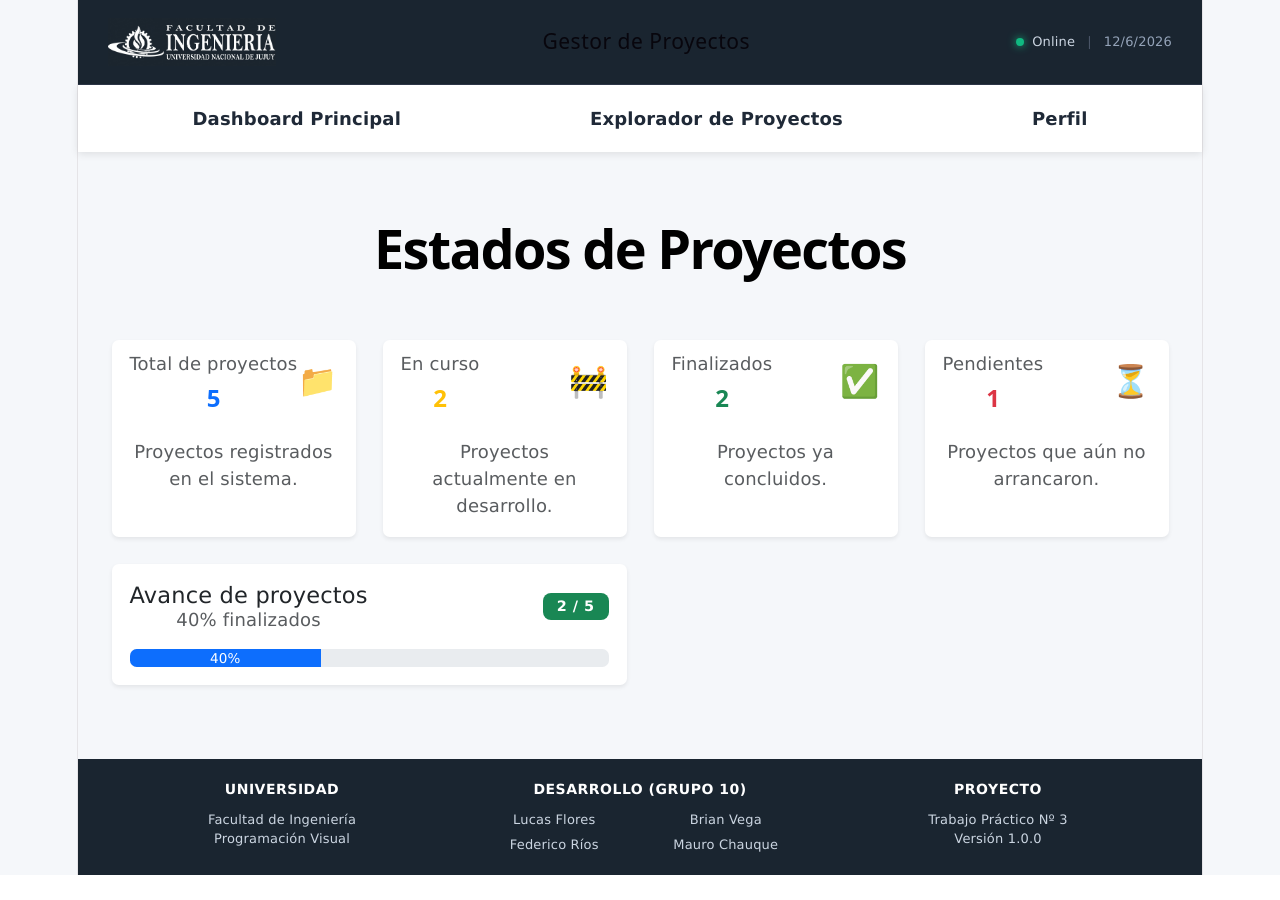
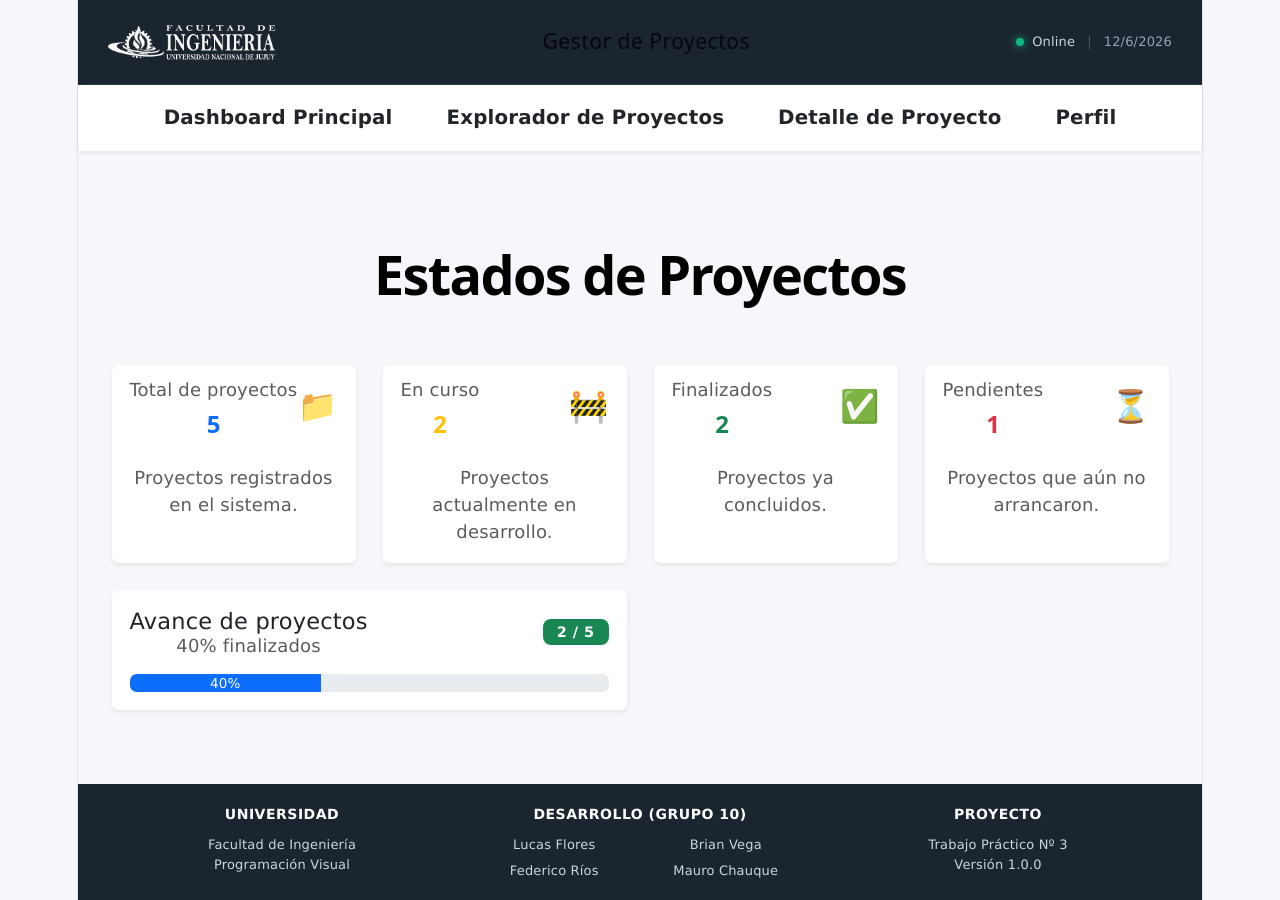
Before and after one commit to mitisbroken-debug/pv_tp3_grupo10, a React (Vite) app: page / in a window 1280 px wide. Before the commit the page ends 875 px from the top, so only its background shows below. Built offline with nearby package versions, Linux system fonts and the light colour scheme.

Commit message:
nav.jsx editado

```diff
--- a/src/components/Nav.jsx
+++ b/src/components/Nav.jsx
@@ -1,17 +1,25 @@
 import { NavLink } from 'react-router-dom';
 
 const Nav = () => {
-    const activeClass = ({ isActive }) => isActive ? 'active-link' : '';
+    const activeClass = ({ isActive }) =>
+        isActive ? 'active-link fw-bold text-primary text-decoration-none' : 'text-dark text-decoration-none';
 
     return (
-        <nav>
-            <NavLink to="/dashboard" className={activeClass}>
+        <nav className="d-flex justify-content-center align-items-center gap-5 py-3 bg-white shadow-sm mb-4">
+            <NavLink to="/dashboard" className={activeClass} style={{ fontSize: '1.1rem' }}>
                 Dashboard Principal
             </NavLink>
-            <NavLink to="/proyectos" className={activeClass}>
+
+            {/* AGREGAMOS LA PROPIEDAD "end" ACÁ */}
+            <NavLink to="/proyectos" end className={activeClass} style={{ fontSize: '1.1rem' }}>
                 Explorador de Proyectos
             </NavLink>
-            <NavLink to="/perfil" className={activeClass}>
+
+            <NavLink to="/proyectos/1" className={activeClass} style={{ fontSize: '1.1rem' }}>
+                Detalle de Proyecto
+            </NavLink>
+
+            <NavLink to="/perfil" className={activeClass} style={{ fontSize: '1.1rem' }}>
                 Perfil
             </NavLink>
         </nav>
```
